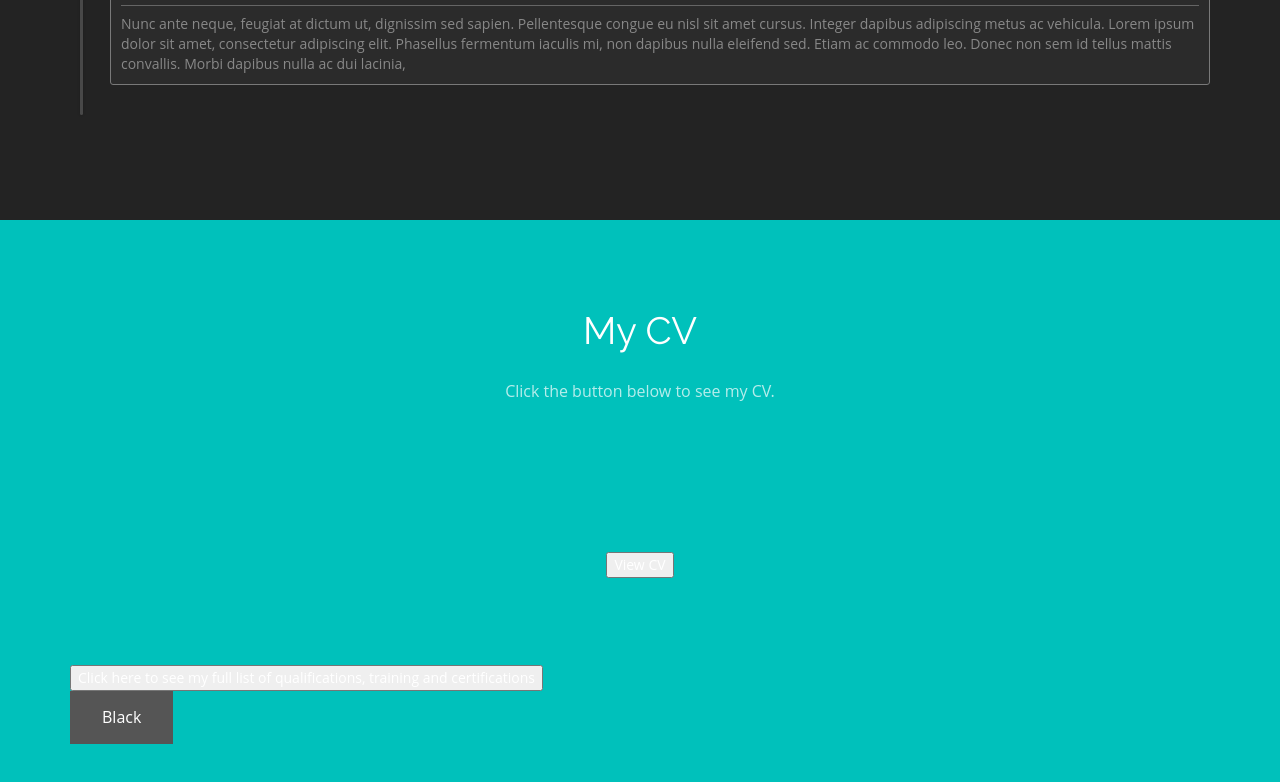
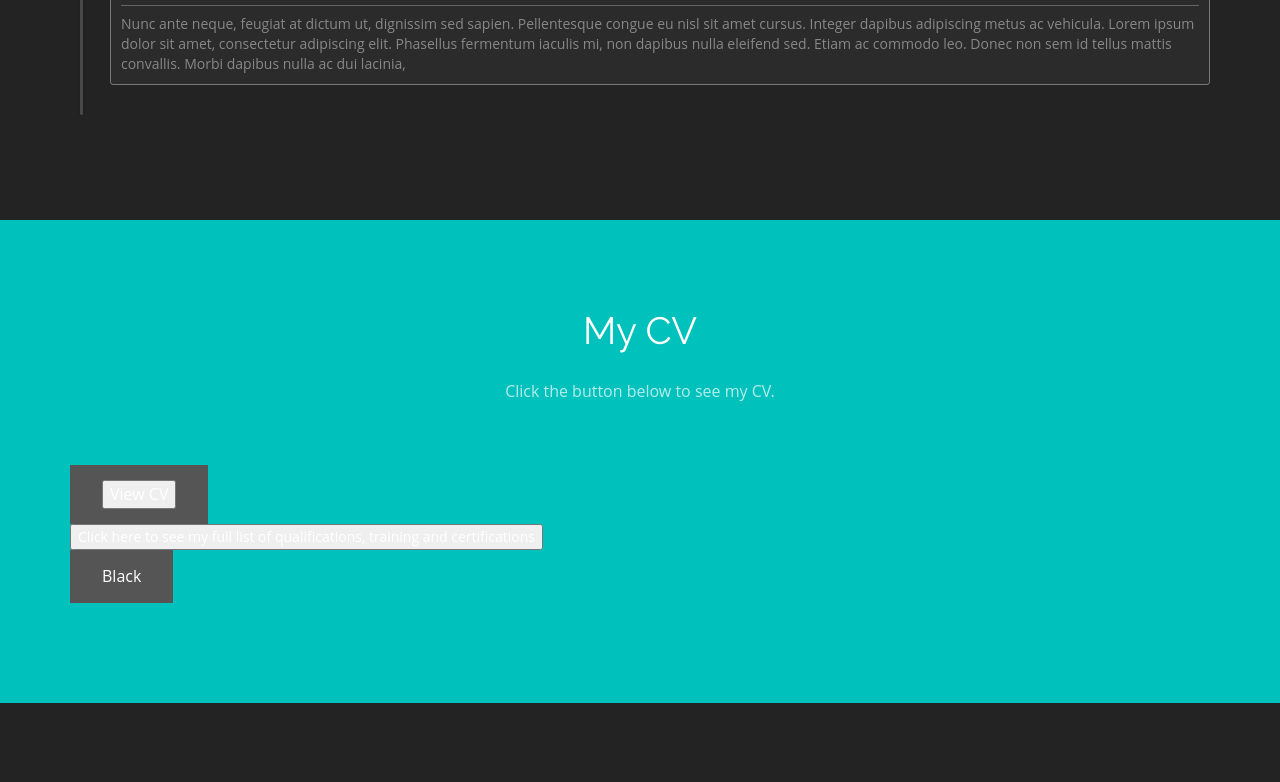
Before and after one commit to matthew-alexander-64bit/CV, a plain HTML site: page index.html in a window 1280 px wide. Shown: the part 3349-4131 px from the top of the page. After the commit the page ends 4052 px from the top, so only its background shows below. Drawn offline with Linux system fonts and the light colour scheme.

Commit message:
Update index.html

```diff
--- a/index.html
+++ b/index.html
@@ -366,7 +366,7 @@
 	 <h2>My CV</h2>
     <h6>Click the button below to see my CV.</h6>
 
-<div class="Button-center">
+<div class="button button5">
 <button onclick="viewCV();">View CV</button>
 </div>
 
```
